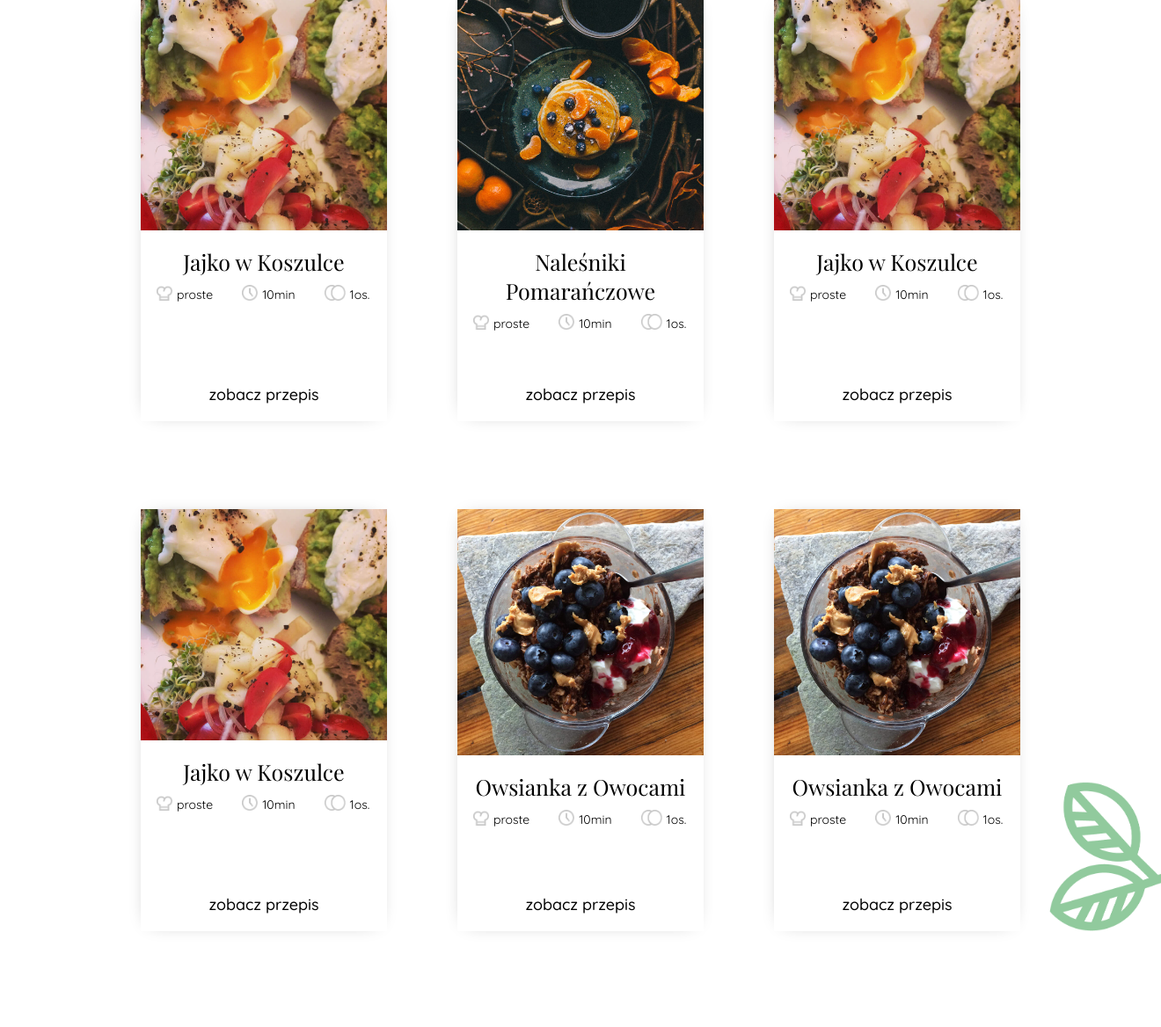
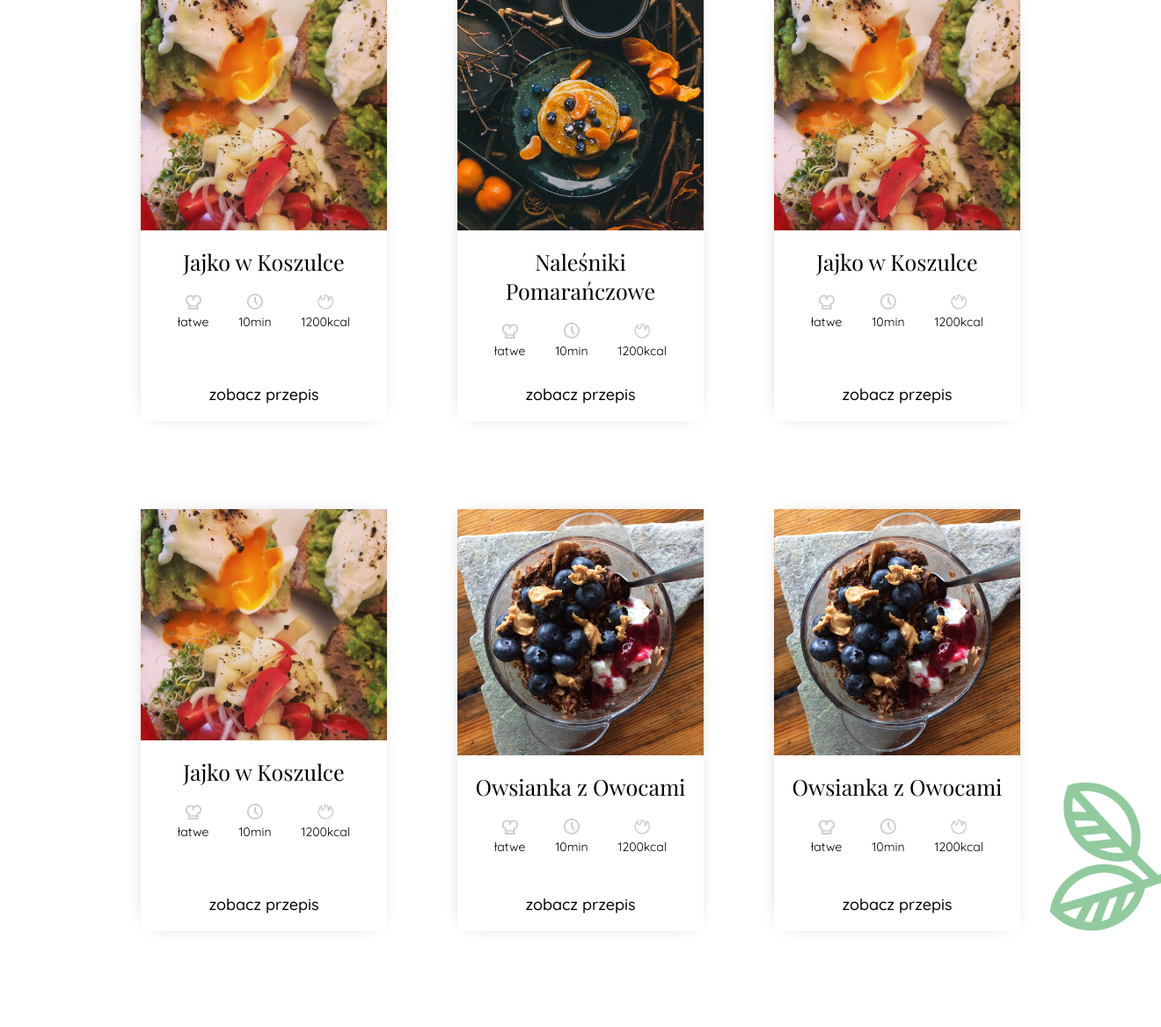
Before and after one commit to BartYan/Wyprawiam-Dobre, a PHP site: page /recipes.html in a window 1320 px wide; the page is wider, and only the part inside the window is pictured. Shown: the part 593-1761 px from the top of that part at 88% size. Run offline with PHP 8.4, Linux system fonts and the light colour scheme; some web fonts are replaced.

Commit message:
new recipe cards icons

```diff
--- a/recipes.html
+++ b/recipes.html
@@ -50,7 +50,8 @@
                             <a href="https://www.facebook.com/wyprawiamdobre" class="social_menu-link" target="_blank">
                                 <span class="facebook_circle-icon social_menu-link--icon"></span>
                             </a>
-                            <a href="https://www.instagram.com/wyprawiamdobre/" class="social_menu-link" target="_blank">
+                            <a href="https://www.instagram.com/wyprawiamdobre/" class="social_menu-link"
+                                target="_blank">
                                 <span class="insta_circle-icon social_menu-link--icon"></span>
                             </a>
                         </div>
@@ -152,20 +153,27 @@
                     <img class="card_box-img" src="img/photos/egg.jpg" alt="jajko w koszulce">
 
                     <h5 class="card_box-title">Jajko w Koszulce</h5>
-
-                    <img class="card_box-icon level" src="img/chefLvl.png" alt="poziom trudności">
-                    <span class="card_box-iconTxt">proste</span>
-
-                    <img class="card_box-icon clock" src="img/clock.png" alt="czas">
+                    <!-- dish category -->
+                    <div class="card_box-icons">
+                        <div>
+                            <img class="card_box-icon" src="img/firstIcon.png" alt="poziom trudności">
+                            <span class="card_box-iconTxt">łatwe</span>
+                        </div>
+                        <!-- preparation time -->
+                        <div>
+                            <img class="card_box-icon" src="img/secondIcon.png" alt="czas">
                             <span class="card_box-iconTxt">10min</span>
-
-                    <img class="card_box-icon serve" src="img/serve.png" alt="ilość osób">
-                    <span class="card_box-iconTxt">1os.</span>
-
+                        </div>
+                        <!-- calories -->
+                        <div>
+                            <img class="card_box-icon" src="img/thirdIcon.png" alt="ilość osób">
+                            <span class="card_box-iconTxt">1200kcal</span>
+                        </div>
+                    </div>
                     <p class="card_box-text">Kakaowa owsianka z owocami i Twoimi ulubionymi dodatkami. Mniam!</p>
 
-                    <a href="#" class="card_box-button">zobacz przepis <i class="card_box-button--arrow"
-                            aria-hidden="true">&#8594</i></a>
+                    <a href="orange_pancakes.html" class="card_box-button">zobacz przepis <i
+                            class="card_box-button--arrow" aria-hidden="true">&#8594</i></a>
                 </div>
                 <!--RECIPE CARD THE END-->
             </div>
@@ -179,18 +187,26 @@
 
                     <h5 class="card_box-title">Naleśniki Pomarańczowe</h5>
 
-                    <img class="card_box-icon level" src="img/chefLvl.png" alt="poziom trudności">
-                    <span class="card_box-iconTxt">proste</span>
-
-                    <img class="card_box-icon clock" src="img/clock.png" alt="czas">
+                   <!-- dish category -->
+        <div class="card_box-icons">
+            <div>
+              <img class="card_box-icon" src="img/firstIcon.png" alt="poziom trudności">
+              <span class="card_box-iconTxt">łatwe</span>
+            </div>
+            <!-- preparation time -->
+            <div>
+              <img class="card_box-icon" src="img/secondIcon.png" alt="czas">
               <span class="card_box-iconTxt">10min</span>
-
-                    <img class="card_box-icon serve" src="img/serve.png" alt="ilość osób">
-                    <span class="card_box-iconTxt">1os.</span>
-
+            </div>
+            <!-- calories -->
+            <div>
+              <img class="card_box-icon" src="img/thirdIcon.png" alt="ilość osób">
+              <span class="card_box-iconTxt">1200kcal</span>
+            </div>
+          </div>
           <p class="card_box-text">Kakaowa owsianka z owocami i Twoimi ulubionymi dodatkami. Mniam!</p>
 
-                    <a href="#" class="card_box-button">zobacz przepis <i class="card_box-button--arrow"
+          <a href="orange_pancakes.html" class="card_box-button">zobacz przepis <i class="card_box-button--arrow"
               aria-hidden="true">&#8594</i></a>
                 </div>
                 <!--RECIPE CARD THE END-->
@@ -205,18 +221,26 @@
 
                     <h5 class="card_box-title">Jajko w Koszulce</h5>
 
-                    <img class="card_box-icon level" src="img/chefLvl.png" alt="poziom trudności">
-                    <span class="card_box-iconTxt">proste</span>
-
-                    <img class="card_box-icon clock" src="img/clock.png" alt="czas">
+                    <!-- dish category -->
+        <div class="card_box-icons">
+            <div>
+              <img class="card_box-icon" src="img/firstIcon.png" alt="poziom trudności">
+              <span class="card_box-iconTxt">łatwe</span>
+            </div>
+            <!-- preparation time -->
+            <div>
+              <img class="card_box-icon" src="img/secondIcon.png" alt="czas">
               <span class="card_box-iconTxt">10min</span>
-
-                    <img class="card_box-icon serve" src="img/serve.png" alt="ilość osób">
-                    <span class="card_box-iconTxt">1os.</span>
-
+            </div>
+            <!-- calories -->
+            <div>
+              <img class="card_box-icon" src="img/thirdIcon.png" alt="ilość osób">
+              <span class="card_box-iconTxt">1200kcal</span>
+            </div>
+          </div>
           <p class="card_box-text">Kakaowa owsianka z owocami i Twoimi ulubionymi dodatkami. Mniam!</p>
 
-                    <a href="#" class="card_box-button">zobacz przepis <i class="card_box-button--arrow"
+          <a href="orange_pancakes.html" class="card_box-button">zobacz przepis <i class="card_box-button--arrow"
               aria-hidden="true">&#8594</i></a>
                 </div>
                 <!--RECIPE CARD THE END-->
@@ -231,18 +255,26 @@
 
                     <h5 class="card_box-title">Jajko w Koszulce</h5>
 
-                    <img class="card_box-icon level" src="img/chefLvl.png" alt="poziom trudności">
-                    <span class="card_box-iconTxt">proste</span>
-
-                    <img class="card_box-icon clock" src="img/clock.png" alt="czas">
+                    <!-- dish category -->
+        <div class="card_box-icons">
+            <div>
+              <img class="card_box-icon" src="img/firstIcon.png" alt="poziom trudności">
+              <span class="card_box-iconTxt">łatwe</span>
+            </div>
+            <!-- preparation time -->
+            <div>
+              <img class="card_box-icon" src="img/secondIcon.png" alt="czas">
               <span class="card_box-iconTxt">10min</span>
-
-                    <img class="card_box-icon serve" src="img/serve.png" alt="ilość osób">
-                    <span class="card_box-iconTxt">1os.</span>
-
+            </div>
+            <!-- calories -->
+            <div>
+              <img class="card_box-icon" src="img/thirdIcon.png" alt="ilość osób">
+              <span class="card_box-iconTxt">1200kcal</span>
+            </div>
+          </div>
           <p class="card_box-text">Kakaowa owsianka z owocami i Twoimi ulubionymi dodatkami. Mniam!</p>
 
-                    <a href="#" class="card_box-button">zobacz przepis <i class="card_box-button--arrow"
+          <a href="orange_pancakes.html" class="card_box-button">zobacz przepis <i class="card_box-button--arrow"
               aria-hidden="true">&#8594</i></a>
                 </div>
                 <!--RECIPE CARD THE END-->
@@ -257,18 +289,26 @@
 
                     <h5 class="card_box-title">Owsianka z Owocami</h5>
 
-                    <img class="card_box-icon level" src="img/chefLvl.png" alt="poziom trudności">
-                    <span class="card_box-iconTxt">proste</span>
-
-                    <img class="card_box-icon clock" src="img/clock.png" alt="czas">
+                   <!-- dish category -->
+        <div class="card_box-icons">
+            <div>
+              <img class="card_box-icon" src="img/firstIcon.png" alt="poziom trudności">
+              <span class="card_box-iconTxt">łatwe</span>
+            </div>
+            <!-- preparation time -->
+            <div>
+              <img class="card_box-icon" src="img/secondIcon.png" alt="czas">
               <span class="card_box-iconTxt">10min</span>
-
-                    <img class="card_box-icon serve" src="img/serve.png" alt="ilość osób">
-                    <span class="card_box-iconTxt">1os.</span>
-
+            </div>
+            <!-- calories -->
+            <div>
+              <img class="card_box-icon" src="img/thirdIcon.png" alt="ilość osób">
+              <span class="card_box-iconTxt">1200kcal</span>
+            </div>
+          </div>
           <p class="card_box-text">Kakaowa owsianka z owocami i Twoimi ulubionymi dodatkami. Mniam!</p>
 
-                    <a href="#" class="card_box-button">zobacz przepis <i class="card_box-button--arrow"
+          <a href="orange_pancakes.html" class="card_box-button">zobacz przepis <i class="card_box-button--arrow"
               aria-hidden="true">&#8594</i></a>
                 </div>
                 <!--RECIPE CARD THE END-->
@@ -283,18 +323,26 @@
 
                     <h5 class="card_box-title">Owsianka z Owocami</h5>
 
-                    <img class="card_box-icon level" src="img/chefLvl.png" alt="poziom trudności">
-                    <span class="card_box-iconTxt">proste</span>
-
-                    <img class="card_box-icon clock" src="img/clock.png" alt="czas">
+                    <!-- dish category -->
+        <div class="card_box-icons">
+            <div>
+              <img class="card_box-icon" src="img/firstIcon.png" alt="poziom trudności">
+              <span class="card_box-iconTxt">łatwe</span>
+            </div>
+            <!-- preparation time -->
+            <div>
+              <img class="card_box-icon" src="img/secondIcon.png" alt="czas">
               <span class="card_box-iconTxt">10min</span>
-
-                    <img class="card_box-icon serve" src="img/serve.png" alt="ilość osób">
-                    <span class="card_box-iconTxt">1os.</span>
-
+            </div>
+            <!-- calories -->
+            <div>
+              <img class="card_box-icon" src="img/thirdIcon.png" alt="ilość osób">
+              <span class="card_box-iconTxt">1200kcal</span>
+            </div>
+          </div>
           <p class="card_box-text">Kakaowa owsianka z owocami i Twoimi ulubionymi dodatkami. Mniam!</p>
 
-                    <a href="#" class="card_box-button">zobacz przepis <i class="card_box-button--arrow"
+          <a href="orange_pancakes.html" class="card_box-button">zobacz przepis <i class="card_box-button--arrow"
               aria-hidden="true">&#8594</i></a>
                 </div>
                 <!--RECIPE CARD THE END-->
@@ -327,10 +375,12 @@
             <div class="footer_box">
                 <div class="footer_boxCenter">
                     <div class="footer_box-social">
-                        <a href="https://www.facebook.com/wyprawiamdobre" class="footer_box-social--link" target="_blank">
+                        <a href="https://www.facebook.com/wyprawiamdobre" class="footer_box-social--link"
+                            target="_blank">
                             <span class="facebook_circle-icon footer-icon"></span>
                         </a>
-                        <a href="https://www.instagram.com/wyprawiamdobre/" class="footer_box-social--link" target="_blank">
+                        <a href="https://www.instagram.com/wyprawiamdobre/" class="footer_box-social--link"
+                            target="_blank">
                             <span class="insta_circle-icon footer-icon"></span>
                         </a>
                     </div>
--- a/sass/_base.scss
+++ b/sass/_base.scss
@@ -477,23 +477,8 @@ body {
 		outline: none;
 		border: none;
 	}
+
 	// zobacz wszystkie button the end
-}
-
-.level {
-	height: 18px;
-	width: 18px;
-
-}
-
-.clock {
-	width: 18px;
-	height: 18px;
-}
-
-.serve {
-	width: 24px;
-	height: 18px;
 }
 
 /* RECIPES & BLOG CARD */
@@ -501,8 +486,6 @@ body {
 	position: relative;
 	width: 280px;
 	height: 480px;
-	//padding: 25px;
-	//border: 4px solid $lightGrey-color;
 	transition: 0.5s ease;
 	margin: 100px auto 0 auto;
 	cursor: default;
@@ -523,19 +506,28 @@ body {
 		padding: 0 20px 0 20px;
 		font-size: 25px;
 		text-align: center;
-		//text-transform: uppercase;
 		font-family: $fontSerif;
 		font-weight: 300;
 	}
+	&-icons{
+		display: flex;
+		justify-content: space-between;
+		width: 70%;
+		margin: 10px auto;
+	}
 
 	&-icon {
-		float: left;
-		margin: 10px auto 0 18px;
+		//float: left;
+		display: block;
+		margin: 10px auto 0 auto;
+		width: 18px;
+		height: 18px;
 	}
 
 	&-iconTxt {
-		float: left;
-		margin: 12px 15px 0px 5px;
+		//float: left;
+		display: block;
+		margin: 5px auto 0px auto;
 		font-weight: 400;
 		font-size: 14px;
 	}
@@ -543,7 +535,7 @@ body {
 	&-text {
 		visibility: hidden;
 		opacity: 0;
-		padding: 50px 20px 0 20px;
+		padding: 10px 20px;
 		font-weight: 300;
 		font-size: 18px;
 		transition: 0.3s ease;
@@ -587,6 +579,11 @@ body {
 		outline: none;
 		border: none;
 	}
+}
+
+.recipe-icon {
+	width: 18px;
+	height: 18px;
 }
 
 .card_box:hover {
```
Also changed, not shown: about.html (+63 -41 lines), index.html (+63 -41 lines), orange_pancakes.html (+67 -45 lines), css/style.min.css, img/firstIcon.png (renamed from img/chefLvl.png), img/secondIcon.png (renamed from img/clock.png), img/serves.png (renamed from img/serve.png), img/thirdIcon.png (added), 1 other file. Lines whose indentation alone changed are shown as unchanged.
